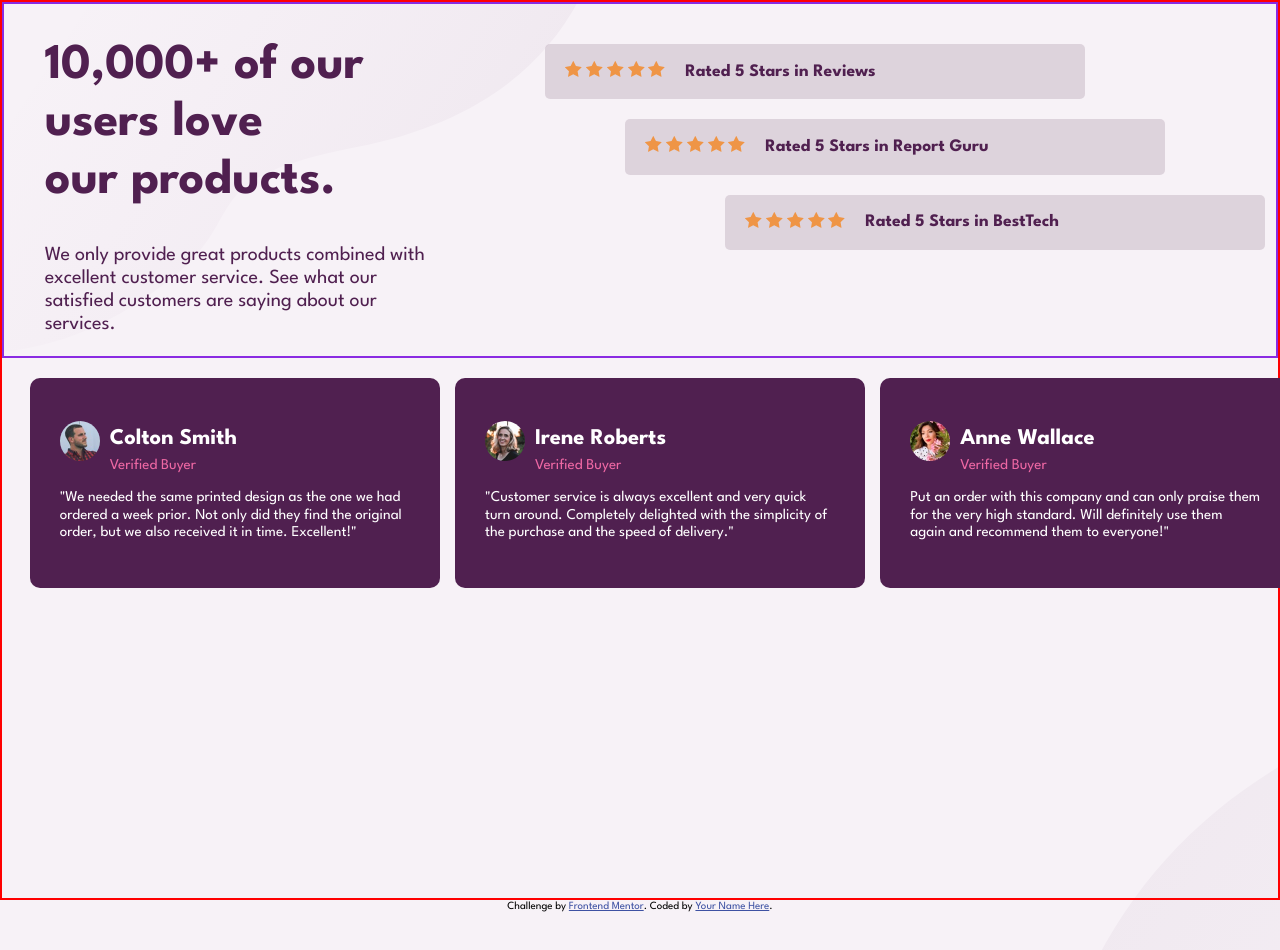
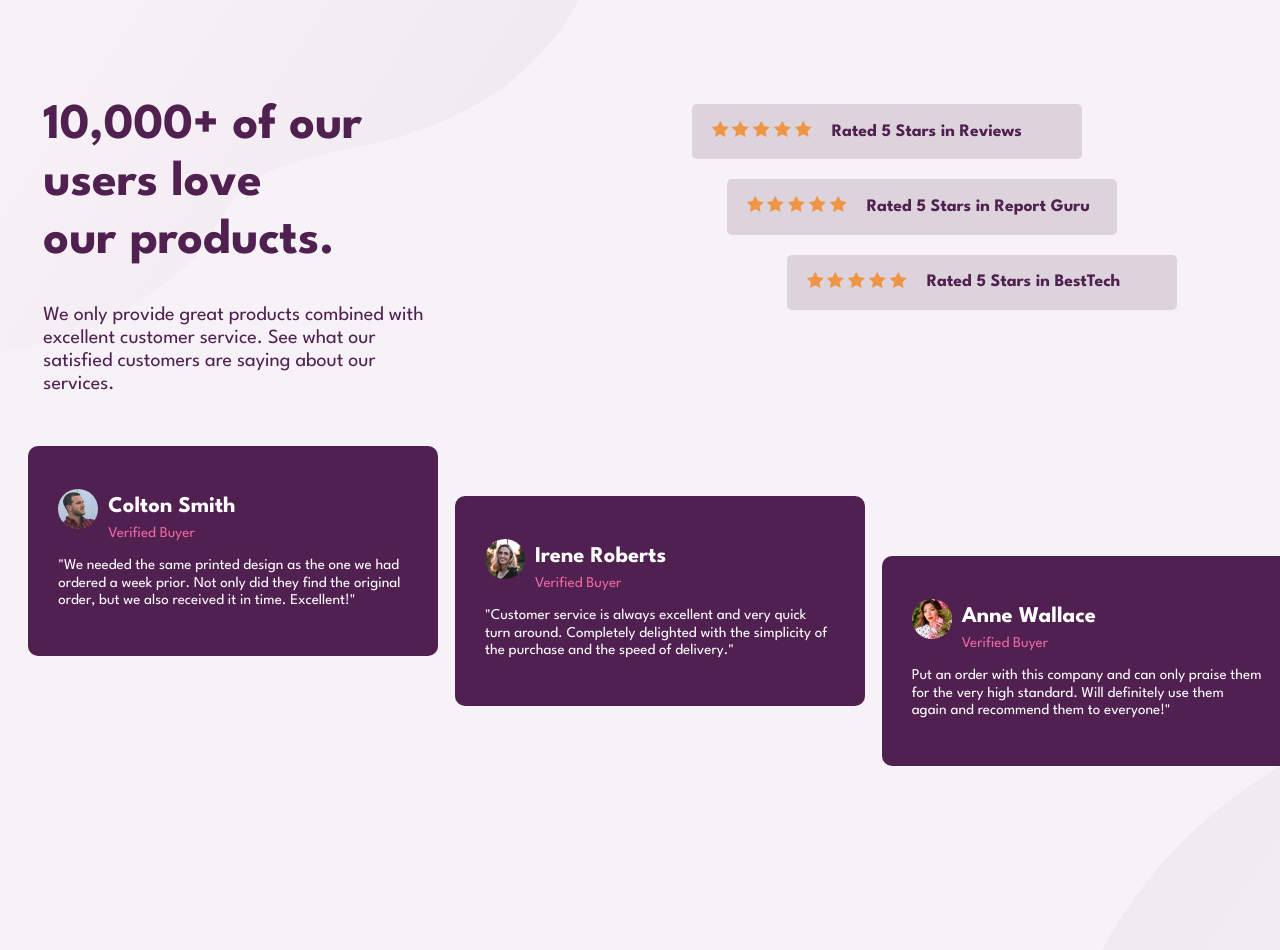
Before and after one commit to RodolfoQuintanilla/forntendOnce, a plain HTML site: page index.html in a window 1280 px wide. Shown: the top 950 px of the page. Drawn offline with nearby package versions, Linux system fonts and the light colour scheme.

Commit message:
terminado

```diff
--- a/index.html
+++ b/index.html
@@ -119,11 +119,7 @@
 
 
   <div class="dos"></div>
-  <div class="attribution">
-    Challenge by
-    <a href="https://www.frontendmentor.io?ref=challenge" target="_blank">Frontend Mentor</a>. Coded by <a href="#">Your
-      Name Here</a>.
-  </div>
+
 </body>
 
 </html>
--- a/style.css
+++ b/style.css
@@ -54,12 +54,13 @@ body {
 }
 
 .container {
-   border: 2px solid red;
+   margin-top: 5%;
 }
+
 
 .container__textos {
    display: flex;
-   border: 2px solid blueviolet;
+
    justify-content: space-evenly;
    flex-wrap: wrap;
 }
@@ -89,7 +90,7 @@ body {
    border-radius: 5px;
    display: flex;
    align-items: center;
-   width: 500px;
+   width: 350px;
    color: var(--Very-Dark-Magenta);
 }
 
@@ -106,12 +107,12 @@ body {
 
 @media screen and (min-width:1000px) {
    .recuadro:nth-child(2) {
-      margin-left: 90px;
+      margin-left: 190px;
       margin-top: 20px;
    }
 
    .recuadro:nth-child(3) {
-      margin-left: 190px;
+      margin-left: 250px;
       margin-top: 20px;
    }
 }
@@ -134,6 +135,7 @@ body {
    background-color: var(--Very-Dark-Magenta);
    border-radius: 10px;
    color: var(--White);
+   margin-top: 10px;
 }
 
 .segundo__usuario {
@@ -156,3 +158,21 @@ body {
 .segundo__usuario h2 {
    margin-bottom: 5px;
 }
+
+@media screen and (min-width:1000px) {
+   .segundo__textos:nth-child(2) {
+      margin-top: 60px;
+   }
+
+   .segundo__textos:nth-child(3) {
+      margin-top: 120px;
+   }
+
+}
+
+@media screen and (min-width:800px) {
+   .recuadro {
+      margin: 0 auto;
+      margin-top: 10px;
+   }
+}
```
